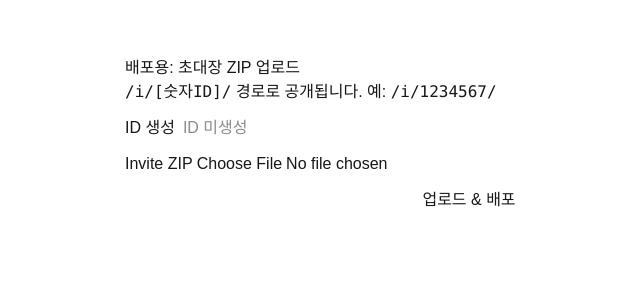
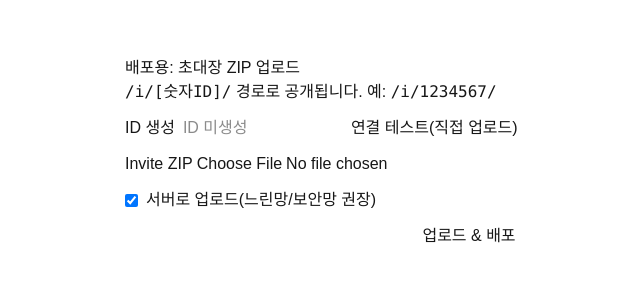
Before and after one commit to aaronmin8460/dol-invite-host, a Next.js app: page /admin in a window 1280 px wide. Shown: the top 300 px of the page, without its empty margins (171-811 px from the left). Built offline with nearby package versions, Linux system fonts and the light colour scheme.

Commit message:
edit: admin page

```diff
--- a/src/app/admin/page.tsx
+++ b/src/app/admin/page.tsx
@@ -8,8 +8,11 @@ export default function AdminPage() {
   const zipRef = useRef<HTMLInputElement>(null);
   const [id, setId] = useState<string>('');
   const [status, setStatus] = useState<string>('');
+  const [progress, setProgress] = useState<number>(0);
+  const [useServer, setUseServer] = useState<boolean>(true); // 느린망/차단망 권장(기본 ON)
 
-// src/app/admin/page.tsx 내
+  // ──────────────────────────────────────────────────────────────
+  // ID 생성
   async function genId() {
     try {
       setStatus('ID 생성 중...');
@@ -17,7 +20,7 @@ async function genId() {
       if (!res.ok) {
         const text = await res.text().catch(() => '');
         setStatus(`ID 생성 실패: ${res.status} ${text}`);
-      return; // ← 실패면 여기서 끝
+        return;
       }
       const data = await res.json();
       if (!data?.id) {
@@ -32,52 +35,159 @@ async function genId() {
     }
   }
 
+  // ZIP에서 파일 이름만으로 찾기(하위폴더 허용)
+  function pick(zip: JSZip, target: string): JSZip.JSZipObject | null {
+    let picked: JSZip.JSZipObject | null = null;
+    zip.forEach((path, file) => {
+      const base = path.split('/').pop();
+      if (!file.dir && base === target) picked = file as JSZip.JSZipObject;
+    });
+    return picked;
+  }
 
+  // 아주 작은 파일로 클라이언트 직업로드 가능 여부 자가진단
+  async function probeClientUpload() {
+    try {
+      setStatus('연결 테스트: 직접 업로드 중…');
+      const blob = new Blob(['hello'], { type: 'text/plain' });
+      const ac = new AbortController();
+      const timer = setTimeout(() => ac.abort(), 15000); // 15초 타임아웃
+      await upload(`i/probe-${Date.now()}/probe.txt`, blob, {
+        access: 'public',
+        handleUploadUrl: '/api/blob/upload',
+        abortSignal: ac.signal as any,
+        onUploadProgress: (ev) => setProgress(Math.round(ev.percentage)),
+      });
+      clearTimeout(timer);
+      setStatus('직접 업로드 OK');
+      alert('직접 업로드 성공! 이 환경에서는 클라이언트 업로드가 허용됩니다.');
+    } catch (e) {
+      const msg = e instanceof Error ? e.name + ': ' + e.message : String(e);
+      setStatus('직접 업로드 실패');
+      alert([
+        '직접 업로드 실패 (차단/지연 가능성).',
+        '원인:',
+        msg,
+        '',
+        '※ "서버로 업로드(권장)" 옵션을 사용하면 문제없이 진행됩니다.',
+      ].join('\n'));
+    }
+  }
+
+  // 업로드 & 배포
   async function handleUpload(e: React.FormEvent) {
     e.preventDefault();
     const zipFile = zipRef.current?.files?.[0];
     if (!zipFile) return alert('ZIP 파일을 선택하세요.');
     if (!/^[0-9]{6,10}$/.test(id)) return alert('먼저 ID를 생성하세요.');
 
+    setProgress(0);
     setStatus('ZIP 해석 중...');
     const zip = await JSZip.loadAsync(zipFile);
 
-    const expected = ['index.html', 'merged.png', 'thumb_1200x630.jpg'] as const;
-    for (const name of expected) if (!zip.file(name)) return alert(`${name}이 ZIP에 없습니다.`);
+    // 기대 파일 후보 (JPG/PNG 모두 허용)
+    const candidates = [
+      ['index.html'],
+      ['merged.jpg', 'merged.jpeg', 'merged.png'],
+      ['thumb_1200x630.jpg', 'thumb_1200x630.jpeg'],
+    ] as const;
 
-    setStatus('업로드 중...');
-    for (const name of expected) {
-      const file = zip.file(name)!;
-      const content = await file.async('blob');
-      await upload(`i/${id}/${name}`, content, {
+    const chosen: string[] = [];
+    for (const group of candidates) {
+      const name = group.find((n) => !!pick(zip, n));
+      if (!name) {
+        alert(`ZIP 안에 ${group.join(' 또는 ')} 파일이 없습니다.`);
+        return;
+      }
+      chosen.push(name);
+    }
+
+    // 1) 서버 폴백 업로드(권장) — 느린망/보안망에서도 안정적
+    if (useServer) {
+      try {
+        setStatus('서버로 업로드 중…');
+        const fd = new FormData();
+        fd.append('id', id);
+        fd.append('zip', zipFile);
+        const r = await fetch('/api/upload-zip', { method: 'POST', body: fd });
+        const j = await r.json().catch(() => ({}));
+        if (!r.ok || !j?.ok) throw new Error(JSON.stringify(j));
+        setStatus('완료! 새 창을 여는 중…');
+        window.open(`/i/${id}/`, '_blank');
+        return;
+      } catch (e) {
+        const msg = e instanceof Error ? e.message : String(e);
+        setStatus('서버 업로드 실패: ' + msg);
+        alert('서버 업로드 실패. 잠시 후 다시 시도하거나 다른 네트워크/브라우저를 사용해 주세요.');
+        return;
+      }
+    }
+
+    // 2) 클라이언트 → Blob 직접 업로드 (빠름, 단 일부 환경에서 차단됨)
+    try {
+      setStatus('업로드 중(직접)…');
+      const ac = new AbortController();
+      let lastPct = 0;
+      const watchdog = setInterval(() => {
+        // 20초 동안 진행률이 안 바뀌면 타임아웃 처리
+        if (lastPct === progress) ac.abort();
+        lastPct = progress;
+      }, 20000);
+
+      for (const name of chosen) {
+        const file = pick(zip, name)!;
+        const blob = await file.async('blob');
+        await upload(`i/${id}/${name}`, blob, {
           access: 'public',
           handleUploadUrl: '/api/blob/upload',
-  contentType:
-    name.endsWith('.html') ? 'text/html' :
-    name.endsWith('.png') ? 'image/png' :
-    'image/jpeg',
+          onUploadProgress: (ev) => {
+            const pct = Math.round(ev.percentage);
+            setProgress(pct);
+            setStatus(`업로드 중: ${name} ${pct}%`);
+          },
+          abortSignal: ac.signal as any,
         });
       }
+      clearInterval(watchdog);
 
-    setStatus('완료!');
-    const url = `/i/${id}/`;
-    alert(`배포 완료: ${url}`);
-    window.open(url, '_blank');
+      setStatus('완료! 새 창을 여는 중…');
+      window.open(`/i/${id}/`, '_blank');
+    } catch (e) {
+      const msg = e instanceof Error ? e.message : String(e);
+      setStatus('직접 업로드 실패: ' + msg);
+      alert('직접 업로드가 이 환경에서 차단/지연되는 것으로 보입니다. "서버로 업로드(권장)" 옵션을 사용해 주세요.');
+    }
   }
 
   return (
-    <main style={{maxWidth: 720, margin: '40px auto', padding: 16}}>
+    <main style={{ maxWidth: 720, margin: '40px auto', padding: 16 }}>
       <h1>배포용: 초대장 ZIP 업로드</h1>
-      <p><code>/i/[숫자ID]/</code> 경로로 공개됩니다. 예: <code>/i/1234567/</code></p>
-      <div style={{display:'flex', gap:8, alignItems:'center', margin:'12px 0'}}>
-        <button onClick={genId}>ID 생성</button>
-        <input value={id} readOnly style={{width:160}} placeholder="ID 미생성" />
+      <p>
+        <code>/i/[숫자ID]/</code> 경로로 공개됩니다. 예: <code>/i/1234567/</code>
+      </p>
+
+      <div style={{ display: 'flex', gap: 8, alignItems: 'center', margin: '12px 0' }}>
+        <button type="button" onClick={genId}>ID 생성</button>
+        <input value={id} readOnly style={{ width: 160 }} placeholder="ID 미생성" />
+        <button type="button" onClick={probeClientUpload}>연결 테스트(직접 업로드)</button>
       </div>
-      <form onSubmit={handleUpload} style={{display:'grid', gap:12}}>
+
+      <form onSubmit={handleUpload} style={{ display: 'grid', gap: 12 }}>
         <label>Invite ZIP <input ref={zipRef} type="file" accept=".zip" required /></label>
+        <label style={{ display: 'flex', gap: 8, alignItems: 'center' }}>
+          <input
+            type="checkbox"
+            checked={useServer}
+            onChange={(e) => setUseServer(e.target.checked)}
+          />
+          서버로 업로드(느린망/보안망 권장)
+        </label>
         <button type="submit">업로드 & 배포</button>
       </form>
-      <div style={{marginTop:12, color:'#555'}}>{status}</div>
+
+      <div style={{ marginTop: 12, color: '#555' }}>
+        {status} {progress ? `(${progress}%)` : ''}
+      </div>
     </main>
   );
 }
```
Lines whose indentation alone changed are shown as unchanged.
